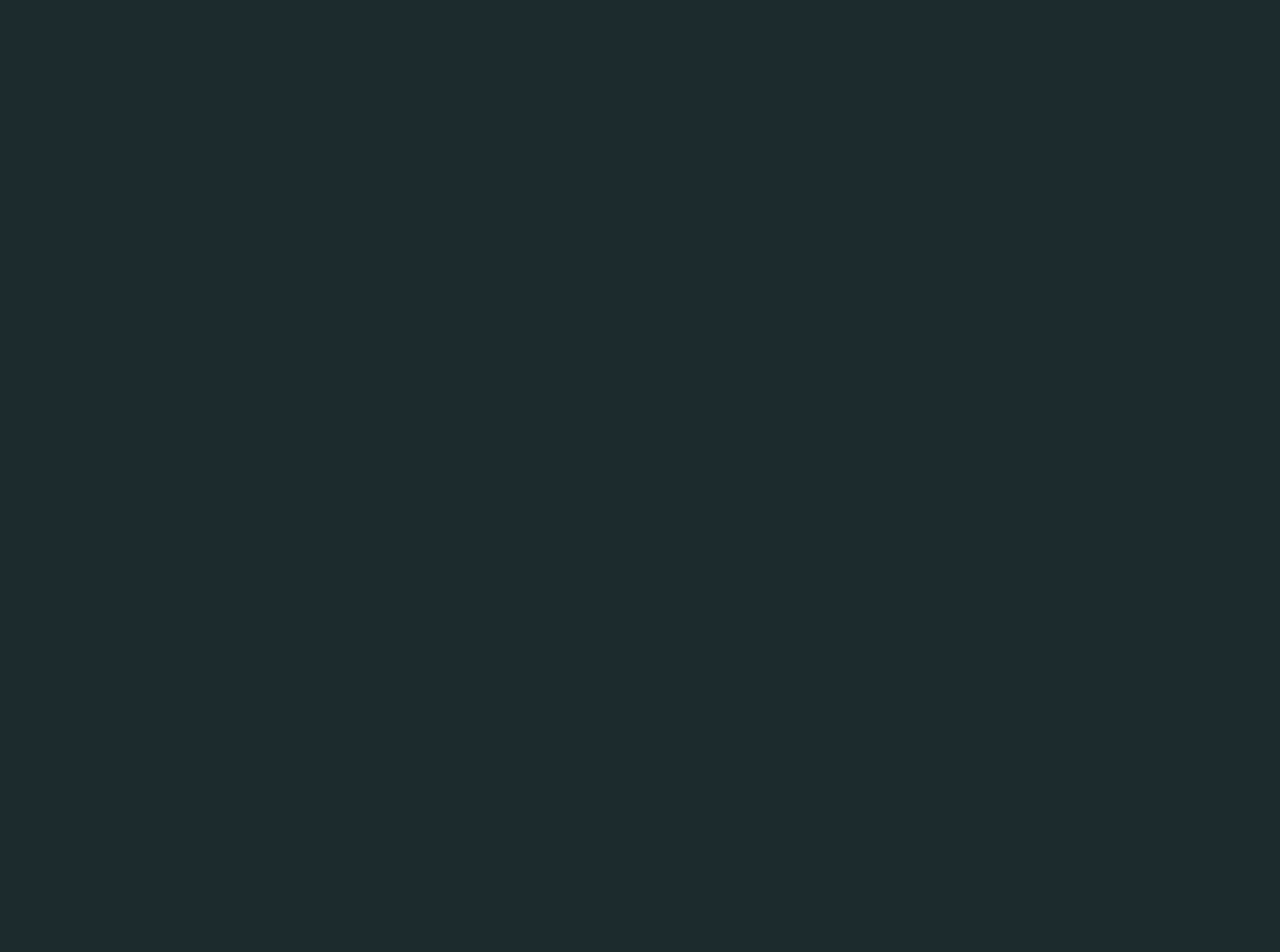
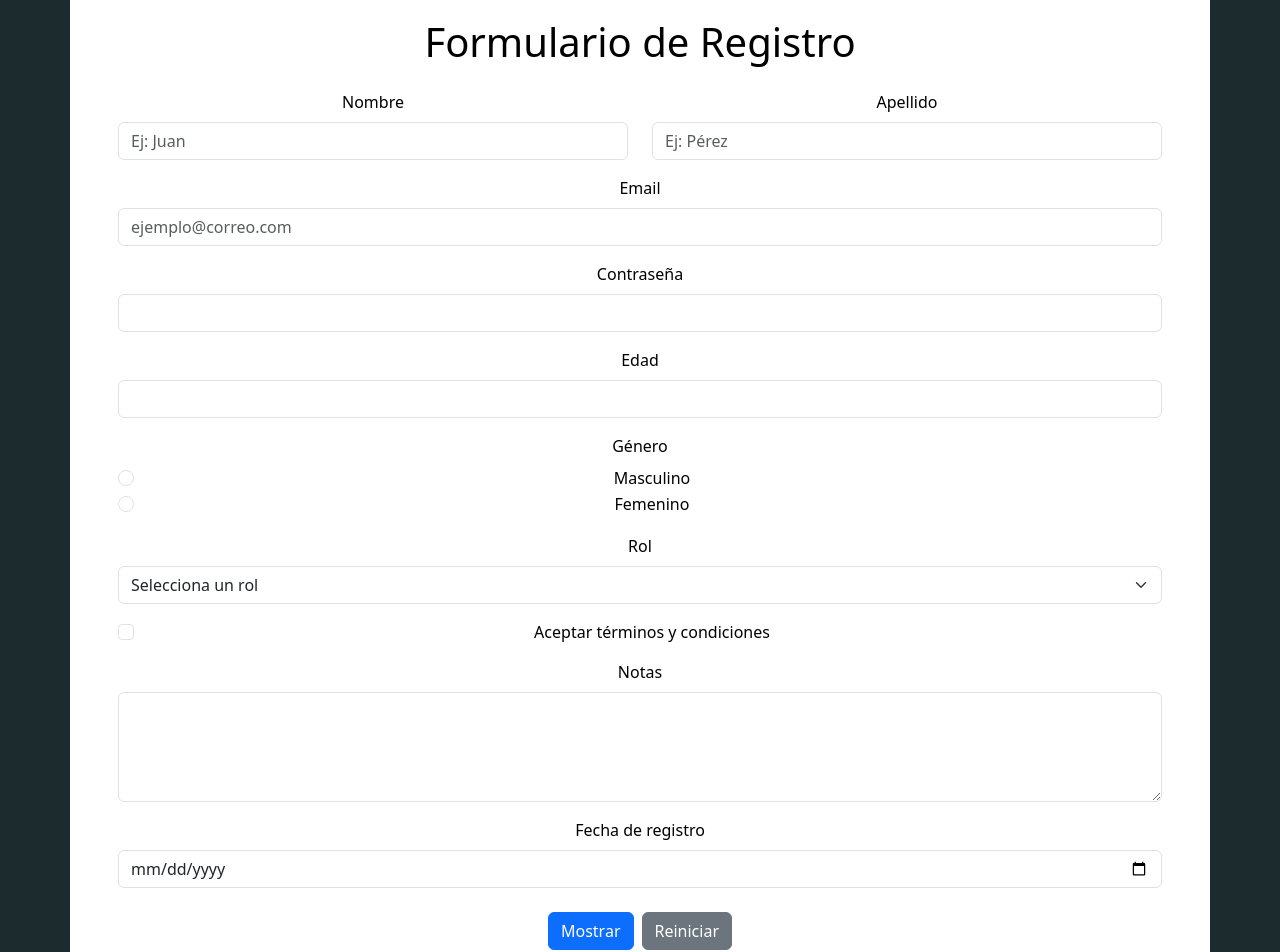
Before and after one commit to alexwalk01/Practica-react, a Next.js app: page / in a window 1280 px wide. Shown: the part 2160-3112 px from the top of the page. Before the commit the page ends 2170 px from the top, so only its background shows below. Built offline with nearby package versions, Linux system fonts and the light colour scheme.

Commit message:
Practica #5 - Formularios

```diff
--- a/src/app/page.jsx
+++ b/src/app/page.jsx
@@ -8,6 +8,7 @@ import CambiarFondo from '@/components/CambiarFondo';
 import ToastAzul from '@/components/ToastAzul';
 import ModalEjemplo from '@/components/Modal';
 import TablaDatos from '@/components/TablaDatos';
+import FormularioRegistro from '@/formulario/page';
 
 export default function Home() {
   return (
@@ -19,33 +20,28 @@ export default function Home() {
           tamaño="40px"
           fuente="Verdana"
         />
-
         <Parrafo
           contenido="Este proyecto demuestra el uso de props para personalizar componentes."
           color="#e5e7eb"
           tamaño="18px"
           fuente="Arial"
         />
-
         <Imagen src="/react.png" alt="Imagen de ejemplo" ancho="300" />
         <hr style={{ color: 'white' }} />
-
         <Contador />
         <hr style={{ color: 'white' }} />
-
         <CambiarImagen />
         <hr style={{ color: 'white' }} />
-
         <CambiarFondo />
         <hr style={{ color: 'white' }} />
-
         <ToastAzul />
         <hr style={{ color: 'white' }} />
-
         <ModalEjemplo />
         <hr style={{ color: 'white' }} />
+        <TablaDatos />
+        <hr style={{ color: 'white' }} />
 
-        <TablaDatos />
+        <FormularioRegistro />
         <hr style={{ color: 'white' }} />
       </center>
     </main>
--- a/src/components/Contador.jsx
+++ b/src/components/Contador.jsx
@@ -8,7 +8,9 @@ function Contador() {
   return (
     <div style={{ color: 'white' }}>
       <p style={{ color: 'white' }}>Contador: {contador}</p>
-      <button onClick={() => setContador(contador + 1)}>Aumentar</button>
+      <button onClick={() => setContador((prevContador) => prevContador + 1)}>
+        Aumentar
+      </button>
     </div>
   );
 }
--- a/src/components/TablaDatos.jsx
+++ b/src/components/TablaDatos.jsx
@@ -12,6 +12,12 @@ import {
 } from '@fortawesome/free-solid-svg-icons';
 
 import datos from '@/data/tablaDatos.json';
+const mapaIconos = {
+  'Categoría 1': faIgloo,
+  'Categoría 2': faImage,
+  'Categoría 3': faImagePortrait,
+  'Categoría 4': faArrowDown,
+};
 
 export default function TablaDatos() {
   const [modalOpen, setModalOpen] = useState(false);
@@ -42,7 +48,9 @@ export default function TablaDatos() {
               <td>{item.nombre}</td>
               <td>{item.categorias}</td>
               <td>
-                <FontAwesomeIcon icon={faImage} />
+                <FontAwesomeIcon
+                  icon={mapaIconos[item.categorias] || faImage}
+                />
               </td>
               <td>
                 <Button
--- a/src/components/ToastAzul.jsx
+++ b/src/components/ToastAzul.jsx
@@ -9,7 +9,7 @@ function ToastAzul() {
   return (
     <div>
       <Button color="primary" onClick={() => setVisible(!visible)}>
-        Mostrar Toast
+        {visible ? 'Ocultar' : 'Mostrar Toast'}
       </Button>
 
       {visible && (
--- /dev/null
+++ b/src/formulario/page.jsx
@@ -0,0 +1,220 @@
+'use client';
+
+import React, { useState } from 'react';
+import {
+  Button,
+  Form,
+  FormGroup,
+  Label,
+  Input,
+  Container,
+  Modal,
+  ModalHeader,
+  ModalBody,
+  ModalFooter,
+  Row,
+  Col,
+} from 'reactstrap';
+
+export default function FormularioRegistro() {
+  const estadoInicial = {
+    nombre: '',
+    apellido: '',
+    email: '',
+    password: '',
+    edad: '',
+    genero: '',
+    rol: '',
+    opciones: false,
+    notas: '',
+    fecha: '',
+  };
+
+  const [form, setForm] = useState(estadoInicial);
+  const [modal, setModal] = useState(false);
+
+  const handleChange = (e) => {
+    const { name, value, type, checked } = e.target;
+    setForm({
+      ...form,
+      [name]: type === 'checkbox' ? checked : value,
+    });
+  };
+
+  const toggleModal = () => setModal(!modal);
+  const reiniciarForm = () => setForm(estadoInicial);
+
+  return (
+    <Container
+      className="bg-white p-5 rounded"
+      style={{ minHeight: '100vh', color: 'black' }}
+    >
+      <h1 className="mb-4">Formulario de Registro</h1>
+
+      <Form>
+        <Row>
+          <Col md={6}>
+            <FormGroup>
+              <Label for="nombre">Nombre</Label>
+              <Input
+                id="nombre"
+                name="nombre"
+                value={form.nombre}
+                onChange={handleChange}
+                placeholder="Ej: Juan"
+              />
+            </FormGroup>
+          </Col>
+          <Col md={6}>
+            <FormGroup>
+              <Label for="apellido">Apellido</Label>
+              <Input
+                id="apellido"
+                name="apellido"
+                value={form.apellido}
+                onChange={handleChange}
+                placeholder="Ej: Pérez"
+              />
+            </FormGroup>
+          </Col>
+        </Row>
+
+        <FormGroup>
+          <Label for="email">Email</Label>
+          <Input
+            id="email"
+            name="email"
+            type="email"
+            value={form.email}
+            onChange={handleChange}
+            placeholder="ejemplo@correo.com"
+          />
+        </FormGroup>
+
+        <FormGroup>
+          <Label for="password">Contraseña</Label>
+          <Input
+            id="password"
+            name="password"
+            type="password"
+            value={form.password}
+            onChange={handleChange}
+          />
+        </FormGroup>
+
+        <FormGroup>
+          <Label for="edad">Edad</Label>
+          <Input
+            id="edad"
+            name="edad"
+            type="number"
+            value={form.edad}
+            onChange={handleChange}
+          />
+        </FormGroup>
+
+        <FormGroup tag="fieldset">
+          <Label>Género</Label>
+          <FormGroup check>
+            <Input
+              id="generoMasculino"
+              name="genero"
+              type="radio"
+              checked={form.genero === 'masculino'}
+              value="masculino"
+              onChange={handleChange}
+            />{' '}
+            <Label check for="generoMasculino">
+              Masculino
+            </Label>
+          </FormGroup>
+          <FormGroup check>
+            <Input
+              id="generoFemenino"
+              name="genero"
+              type="radio"
+              checked={form.genero === 'femenino'}
+              value="femenino"
+              onChange={handleChange}
+            />{' '}
+            <Label check for="generoFemenino">
+              Femenino
+            </Label>
+          </FormGroup>
+        </FormGroup>
+
+        <FormGroup>
+          <Label for="rol">Rol</Label>
+          <Input
+            id="rol"
+            type="select"
+            name="rol"
+            value={form.rol}
+            onChange={handleChange}
+          >
+            <option value="">Selecciona un rol</option>
+            <option value="Admin">Administrador</option>
+            <option value="Usuario">Usuario</option>
+          </Input>
+        </FormGroup>
+
+        <FormGroup check className="mb-3">
+          <Input
+            id="opciones"
+            type="checkbox"
+            name="opciones"
+            checked={form.opciones}
+            onChange={handleChange}
+          />
+          <Label check for="opciones">
+            Aceptar términos y condiciones
+          </Label>
+        </FormGroup>
+
+        <FormGroup>
+          <Label for="notas">Notas</Label>
+          <Input
+            id="notas"
+            type="textarea"
+            name="notas"
+            value={form.notas}
+            onChange={handleChange}
+            rows="4"
+          />
+        </FormGroup>
+
+        <FormGroup>
+          <Label for="fecha">Fecha de registro</Label>
+          <Input
+            id="fecha"
+            type="date"
+            name="fecha"
+            value={form.fecha}
+            onChange={handleChange}
+          />
+        </FormGroup>
+
+        <div className="mt-4">
+          <Button color="primary" className="me-2" onClick={toggleModal}>
+            Mostrar
+          </Button>
+          <Button color="secondary" onClick={reiniciarForm}>
+            Reiniciar
+          </Button>
+        </div>
+      </Form>
+
+      <Modal isOpen={modal} toggle={toggleModal}>
+        <ModalHeader toggle={toggleModal}>Datos Registrados</ModalHeader>
+        <ModalBody>
+          <pre>{JSON.stringify(form, null, 2)}</pre>
+        </ModalBody>
+        <ModalFooter>
+          <Button color="primary" onClick={toggleModal}>
+            Cerrar
+          </Button>
+        </ModalFooter>
+      </Modal>
+    </Container>
+  );
+}
```
